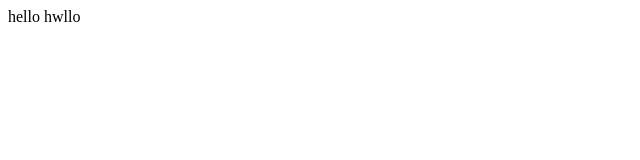
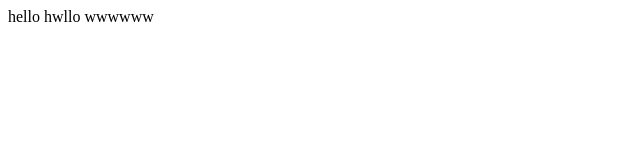
Before and after one commit to o-bruno-alves/git-git-teste, a plain HTML site: page index.html in a window 1280 px wide. Shown: the full height of the page, 0-640 px from the left. Drawn offline with Linux system fonts and the light colour scheme.

```diff
--- a/index.html
+++ b/index.html
@@ -6,5 +6,5 @@
     <body class="fixed-nav sticky-footer bg-dark" id="page-top">
         hello
         hwllo
-
+     wwwwww
     </body>
```
Also changed, not shown: 1 other file.
